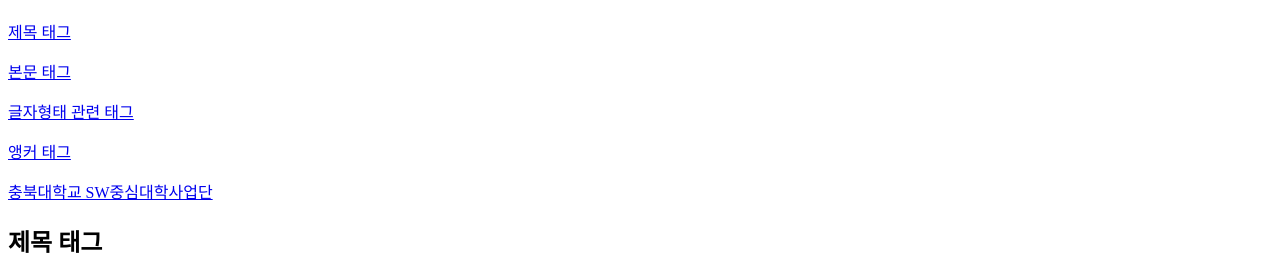
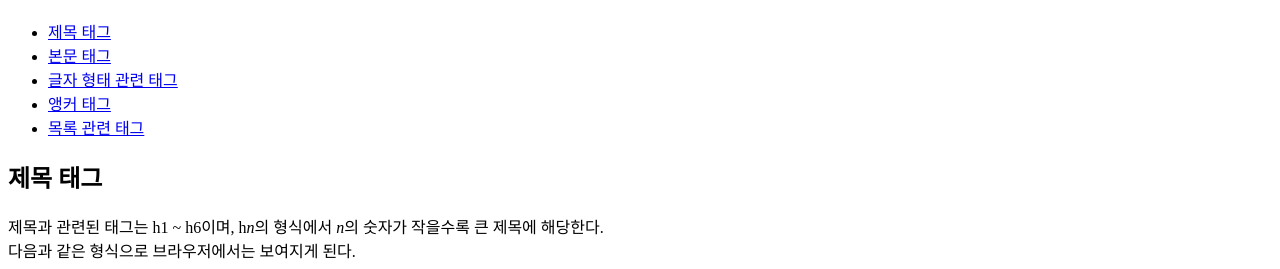
Before and after one commit to seo-hyun-j/wp-html, a plain HTML site: page index.html in a window 1280 px wide. Shown: the part 70-339 px from the top of the page. Drawn offline with Linux system fonts and the light colour scheme.

Commit message:
목록 태그 실습

```diff
--- a/index.html
+++ b/index.html
@@ -5,19 +5,26 @@
   <title>HTML 실습</title>
 </head>
 <body>
-  <h1>HTML 태그 정리</h1>
-  <p><a href="#content1">제목 태그</a></p>
-  <p><a href="#content2">본문 태그</a></p>
-  <p>
-    <a href="#content3">글자형태 관련 태그</a>
-  </p>
-  <p>
-      <a href="./anchor.html">앵커 태그</a>
-  </p>
-  <p>
-    <a href="http://sw7up.cbnu.ac.kr">
-       충북대학교 SW중심대학사업단</a>
-  </p>
+    <h1>HTML 태그 정리</h1>
+    <ul>
+      <li>
+        <a href="#content1">제목 태그</a>
+      </li>
+      <li>
+        <a href="#content2">본문 태그</a>
+      </li>
+      <li>
+        <a href="#content3">
+          글자 형태 관련 태그</a>
+      </li>
+      <li>
+        <a href="./anchor.html">앵커 태그</a>
+      </li>
+      <li>
+        <a href="./list.html">목록 관련 태그</a>
+    </li>
+  </ul>
+
 
   <h2 id="content1">제목 태그</h2>
   <p>
```
Also changed, not shown: list.html (added, +23 -0 lines).
